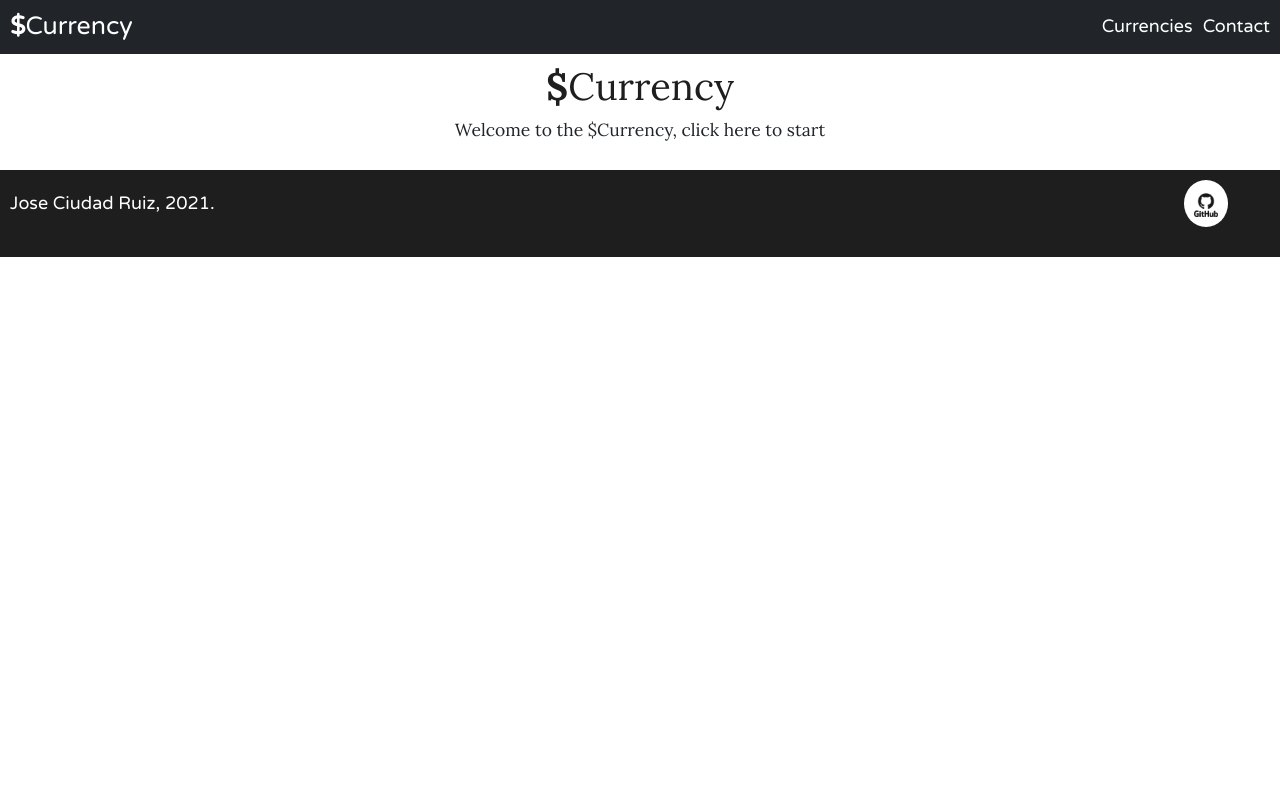
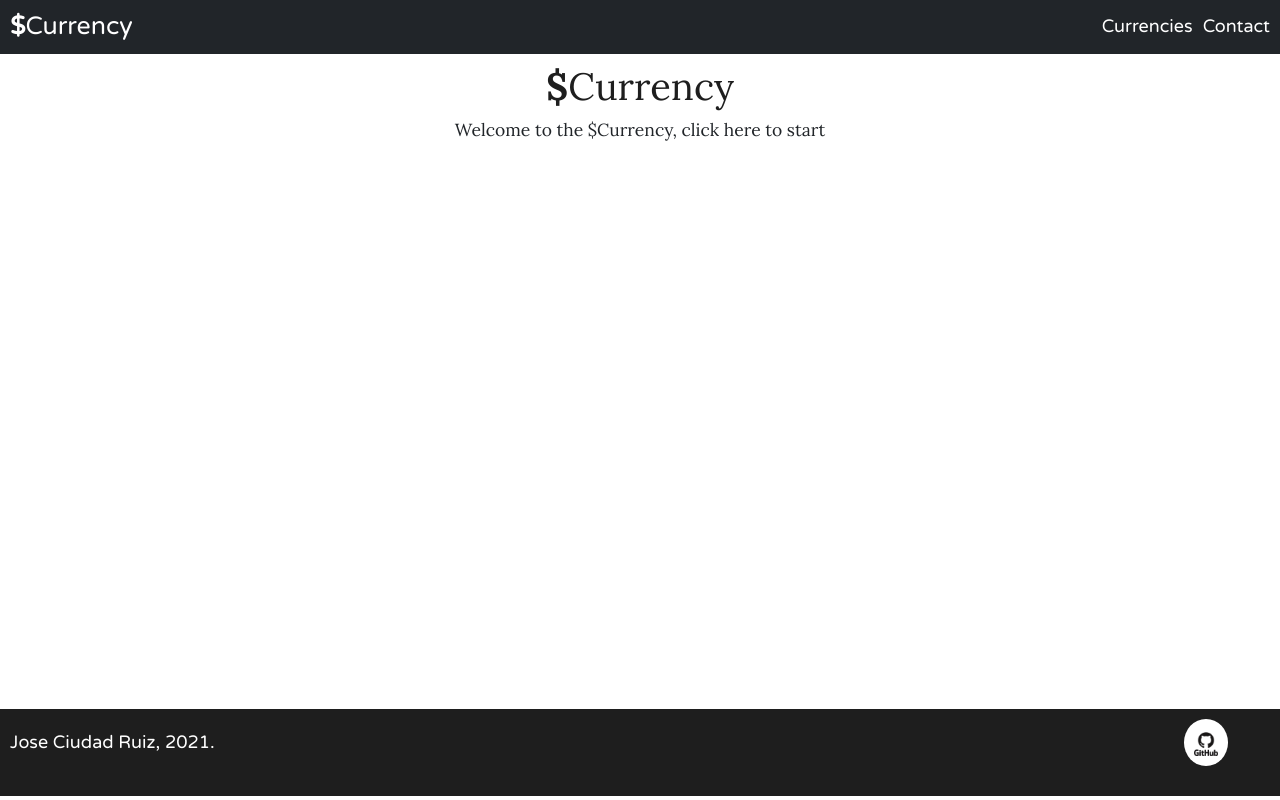
Before and after one commit to joseciudadruiz/currency-converter-react, a React (Create React App) app: page / in a window 1280 px wide. Built offline with nearby package versions, Linux system fonts and the light colour scheme.

Commit message:
amendment on footer

```diff
--- a/src/Templates.js
+++ b/src/Templates.js
@@ -30,7 +30,9 @@ import {Link} from 'react-router-dom';
         return(
             <React.Fragment>
                 <Logo />
-                <h3 className="text-center">Welcome to the $Currency, <Link className="no-style" to='./CurrencyConverter'>click here to start</Link></h3>
+                <div className="home-intro">
+                    <h3 className="text-center">Welcome to the $Currency, <Link className="no-style" to='./CurrencyConverter'>click here to start</Link></h3>
+                </div>
             </React.Fragment>
         )
     }
--- a/src/index.css
+++ b/src/index.css
@@ -41,7 +41,7 @@ h1, h2, h3, h4, h5, h5 {
   color: var(--hover);
 }
 
-.contact-info {
+.contact-info, .home-intro {
   min-height: 70vh;
 }
 
```
